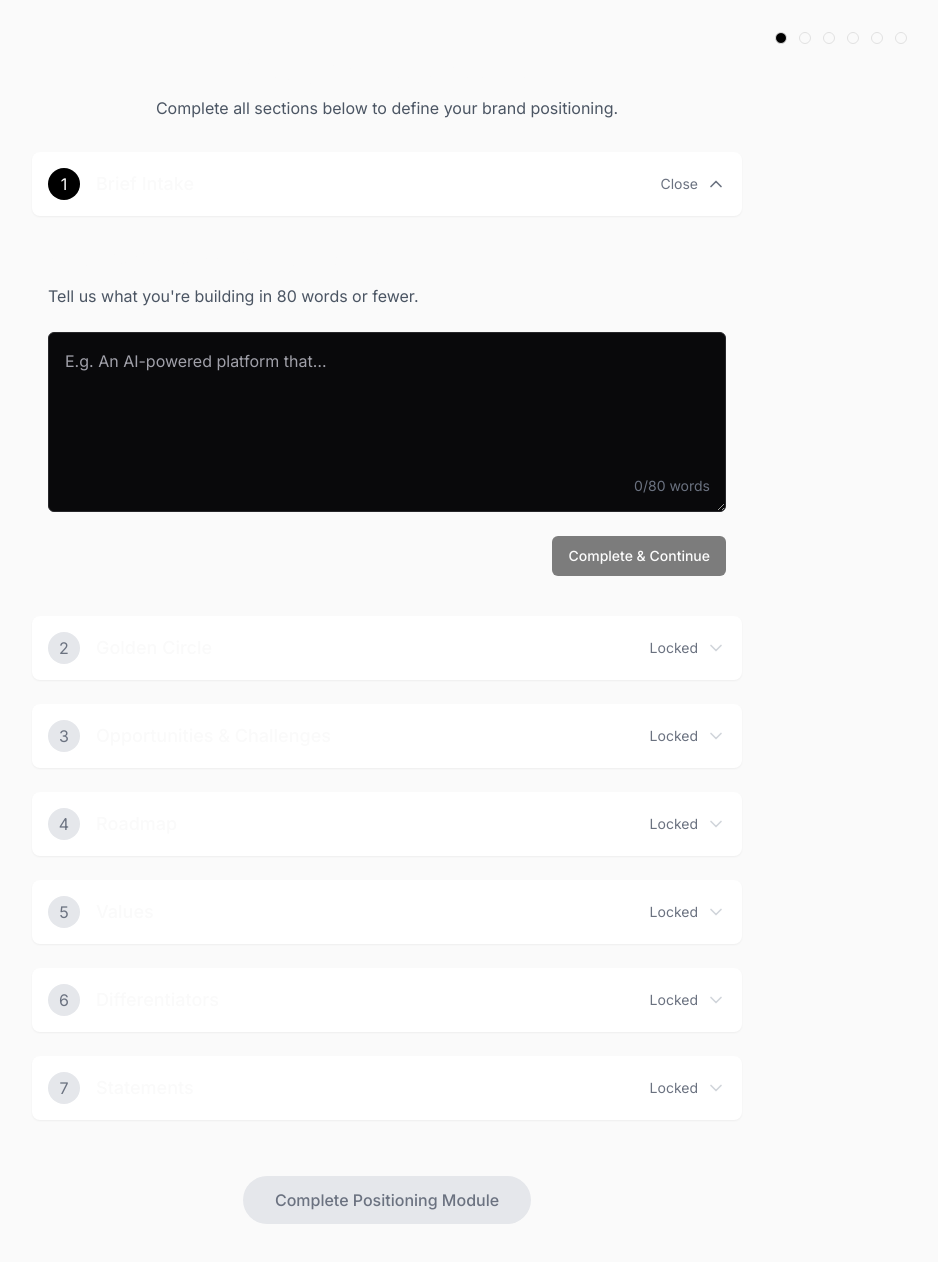
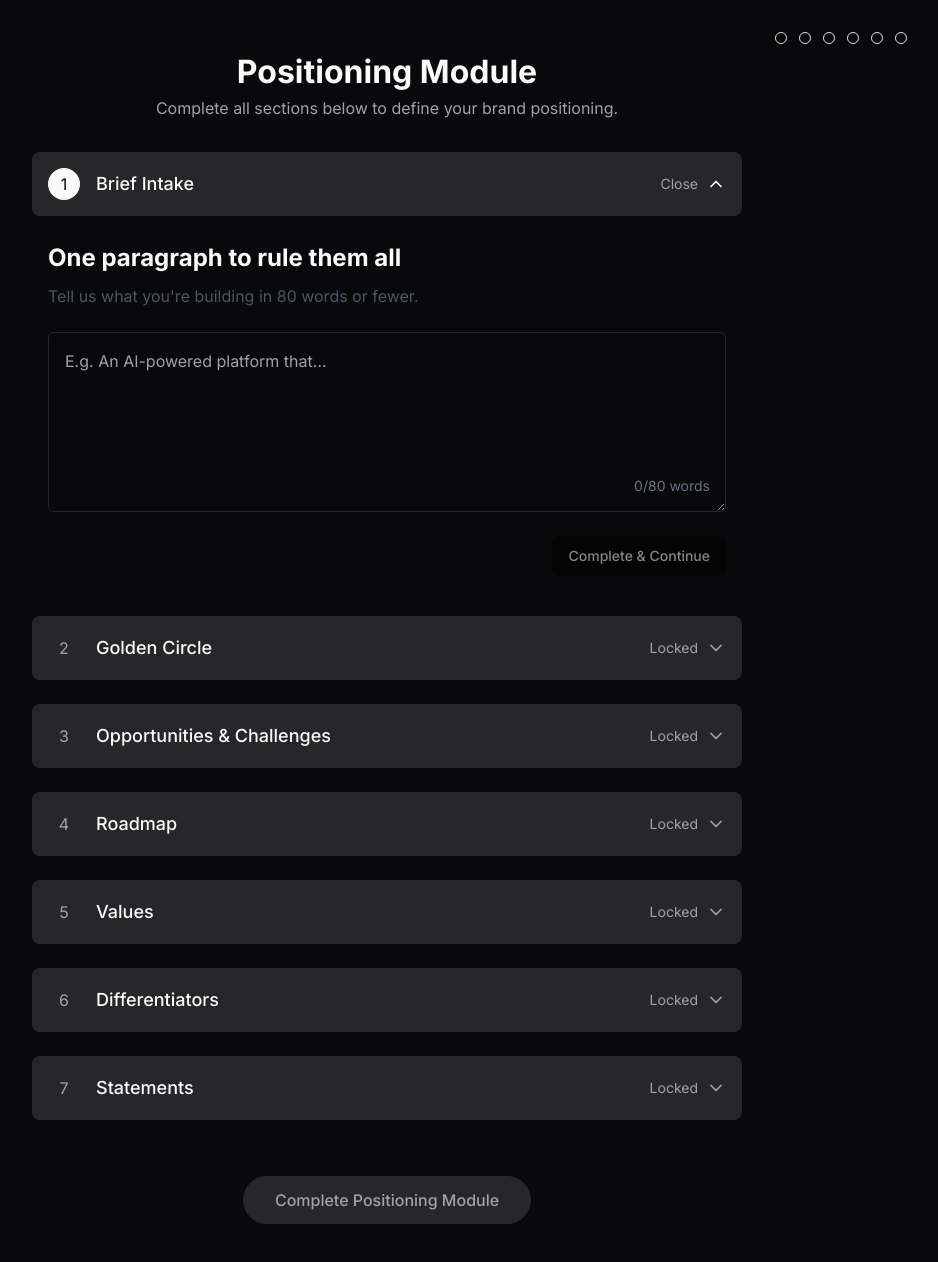
Before and after one commit to dvg-grappus/zero-brand-blueprint, a React (Vite) app: page /step/1 in a window 1280 px wide. Shown: the top 1262 px of the page, without its empty margins (253-1191 px from the left). Built offline with nearby package versions, Linux system fonts and the light colour scheme; a web font is replaced by a local one.

Commit message:
Fix: Apply dark mode styles to pages
Apply dark mode styles to the timeline and positioning pages to fix visual issues.

```diff
--- a/src/components/TimelineTopBar.tsx
+++ b/src/components/TimelineTopBar.tsx
@@ -12,13 +12,13 @@ const TimelineTopBar: React.FC<TopBarProps> = ({ currentStep, completedSteps })
 
   return (
     <motion.div
-      className="fixed top-0 left-0 right-0 h-[88px] bg-white flex items-center justify-between px-[120px] z-30 shadow-topbar"
+      className="fixed top-0 left-0 right-0 h-[88px] bg-background/95 backdrop-blur-sm border-b border-border flex items-center justify-between px-[120px] z-30"
       initial={{ y: -88 }}
       animate={{ y: 0 }}
       transition={{ duration: 0.4 }}
     >
       {/* Logo */}
-      <div className="satoshi-font font-bold text-[20px] tracking-[0.5em] text-black">
+      <div className="satoshi-font font-bold text-[20px] tracking-[0.5em] text-foreground">
         North of Zero
       </div>
 
@@ -29,14 +29,14 @@ const TimelineTopBar: React.FC<TopBarProps> = ({ currentStep, completedSteps })
           const isCompleted = completedSteps.includes(stepNumber);
           const isCurrent = currentStep === stepNumber;
 
-          let bgColor = "";
-          if (isCompleted) bgColor = "bg-cyan";
-          else if (isCurrent) bgColor = "bg-black";
+          let bgColor = "bg-transparent border-border";
+          if (isCompleted) bgColor = "bg-cyan border-cyan";
+          else if (isCurrent) bgColor = "bg-foreground border-foreground";
 
           return (
             <div
               key={i}
-              className={`w-5 h-5 border border-[#E0E0E0] ${bgColor} transition-colors duration-300`}
+              className={`w-5 h-5 border ${bgColor} transition-colors duration-300`}
             />
           );
         })}
@@ -44,8 +44,8 @@ const TimelineTopBar: React.FC<TopBarProps> = ({ currentStep, completedSteps })
 
       {/* Draft Info and Avatar */}
       <div className="flex items-center gap-4">
-        <span className="text-gray-700">Draft #041</span>
-        <div className="w-8 h-8 rounded-full bg-gray-200"></div>
+        <span className="text-muted-foreground">Draft #041</span>
+        <div className="w-8 h-8 rounded-full bg-muted"></div>
       </div>
     </motion.div>
   );
--- a/src/pages/StepPage.tsx
+++ b/src/pages/StepPage.tsx
@@ -1,4 +1,4 @@
-import React, { useState, useEffect } from "react";
+import React, { useState, useEffect, useContext } from "react";
 import { useParams, useNavigate } from "react-router-dom";
 import { motion } from "framer-motion";
 import OfflineToast from "@/components/OfflineToast";
@@ -201,14 +201,14 @@ const StepPage: React.FC = () => {
       completeStep,
       completedSteps,
     }}>
-      <div className="min-h-screen w-full bg-[#FAFAFA] pb-12">
+      <div className="min-h-screen w-full bg-background text-foreground pb-12">
         <OfflineToast />
 
         <StepProgress currentStep="all" />
 
         <div className="text-center pt-[48px] mb-8">
           <motion.h1
-            className="text-[32px] font-bold"
+            className="text-[32px] font-bold text-foreground"
             initial={{ opacity: 0, y: 10 }}
             animate={{ opacity: 1, y: 0 }}
             transition={{ duration: 0.4 }}
@@ -216,7 +216,7 @@ const StepPage: React.FC = () => {
             Positioning Module
           </motion.h1>
           <motion.p
-            className="text-gray-600"
+            className="text-muted-foreground"
             initial={{ opacity: 0, y: 10 }}
             animate={{ opacity: 1, y: 0 }}
             transition={{ duration: 0.4, delay: 0.1 }}
@@ -240,11 +240,11 @@ const StepPage: React.FC = () => {
                   onOpenChange={() => canOpen && toggleStep(stepConfig.id)}
                   className="w-full"
                 >
-                  <div className="flex items-center gap-4 bg-white p-4 rounded-lg shadow-sm">
+                  <div className="flex items-center gap-4 bg-secondary p-4 rounded-lg">
                     <div
                       className={`w-8 h-8 rounded-full flex items-center justify-center
-                      ${isStepCompleted ? "bg-cyan text-black" :
-                        isStepActive ? "bg-black text-white" : "bg-gray-200 text-gray-500"}`}
+                      ${isStepCompleted ? "bg-cyan text-background" :
+                        isStepActive ? "bg-foreground text-background" : "bg-muted text-muted-foreground"}`}
                     >
                       {isStepCompleted ? <Check className="w-4 h-4" /> : index + 1}
                     </div>
@@ -252,23 +252,20 @@ const StepPage: React.FC = () => {
                       <h3 className="font-medium text-lg">{stepConfig.name}</h3>
                     </div>
                     <CollapsibleTrigger disabled={!canOpen} className="flex items-center gap-2">
-                      <span className="text-sm text-gray-500">
+                      <span className="text-sm text-muted-foreground">
                         {isStepCompleted ? "Completed" :
                           isOpen ? "Close" :
                           canOpen ? "Expand" : "Locked"}
                       </span>
                       {isOpen ?
-                        <ChevronUp className={`w-5 h-5 ${canOpen ? "text-gray-500" : "text-gray-300"}`} /> :
-                        <ChevronDown className={`w-5 h-5 ${canOpen ? "text-gray-500" : "text-gray-300"}`} />
+                        <ChevronUp className={`w-5 h-5 ${canOpen ? "text-foreground" : "text-muted-foreground"}`} /> :
+                        <ChevronDown className={`w-5 h-5 ${canOpen ? "text-foreground" : "text-muted-foreground"}`} />
                       }
                     </CollapsibleTrigger>
                   </div>
                   <CollapsibleContent>
                     <div className="pt-6 pb-4 px-4">
-                      <Component
-                        onComplete={() => completeStep(stepConfig.id)}
-                        isValid={isStepValid(stepConfig.id)}
-                      />
+                      <Component />
                     </div>
                   </CollapsibleContent>
                 </Collapsible>
@@ -282,8 +279,8 @@ const StepPage: React.FC = () => {
               disabled={!completedSteps.includes("statements")}
               className={`px-8 py-3 rounded-full font-medium ${
                 completedSteps.includes("statements")
-                  ? "bg-black text-white hover:bg-cyan hover:text-black"
-                  : "bg-gray-200 text-gray-500"
+                  ? "bg-foreground text-background hover:bg-cyan hover:text-background"
+                  : "bg-muted text-muted-foreground"
               } transition-colors`}
             >
               Complete Positioning Module
--- a/src/pages/Timeline.tsx
+++ b/src/pages/Timeline.tsx
@@ -1,4 +1,3 @@
-
 import React, { useState, useEffect } from "react";
 import { motion, AnimatePresence } from "framer-motion";
 import TimelineTopBar from "@/components/TimelineTopBar";
@@ -18,7 +17,6 @@ const Timeline: React.FC = () => {
   const [completedSteps, setCompletedSteps] = useState<number[]>([]);
   const [showHelpDrawer, setShowHelpDrawer] = useState(false);
 
-  // Define all steps
   const steps: Step[] = [
     { id: 1, title: "Positioning", description: "Define purpose, edge and long-range roadmap.", duration: "4 min" },
     { id: 2, title: "Audience", description: "Segment target cohorts and mine core insights.", duration: "5 min" },
@@ -36,16 +34,13 @@ const Timeline: React.FC = () => {
     { id: 14, title: "Brand Book", description: "Bind everything into a polished PDF kit.", duration: "1 min" },
   ];
 
-  // Handle keyboard shortcuts
   useEffect(() => {
     const handleKeyDown = (e: KeyboardEvent) => {
-      // Toggle help drawer with "?"
       if (e.key === "?") {
         setShowHelpDrawer(prev => !prev);
         return;
       }
 
-      // Handle Command + Number shortcuts
       if (e.metaKey && !isNaN(Number(e.key)) && Number(e.key) >= 1 && Number(e.key) <= 14) {
         const stepNumber = Number(e.key);
         document.getElementById(`step-card-${stepNumber}`)?.scrollIntoView({ behavior: "smooth" });
@@ -61,12 +56,10 @@ const Timeline: React.FC = () => {
 
   const handleStepView = (stepId: number) => {
     console.log(`onStepView fired for step ${stepId}`);
-    // This would typically fire an analytics event
   };
 
   const handleStepBegin = (stepId: number) => {
     console.log(`onBeginStep fired for step ${stepId}`);
-    // This would typically fire an analytics event
   };
 
   const getStepStatus = (stepId: number): "todo" | "current" | "done" => {
@@ -76,7 +69,7 @@ const Timeline: React.FC = () => {
   };
 
   return (
-    <div className="min-h-screen w-full bg-[#FAFAFA]">
+    <div className="min-h-screen w-full bg-background text-foreground">
       <TimelineTopBar currentStep={currentStep} completedSteps={completedSteps} />
       <OfflineToast />
 
@@ -87,13 +80,12 @@ const Timeline: React.FC = () => {
           animate={{ opacity: 1, y: 0 }}
           transition={{ duration: 0.4 }}
         >
-          <h1 className="inter-font font-bold text-[32px] text-black mb-2">Your route beyond zero.</h1>
-          <p className="inter-font text-[18px] text-gray-600 mb-8">
+          <h1 className="inter-font font-bold text-[32px] text-foreground mb-2">Your route beyond zero.</h1>
+          <p className="inter-font text-[18px] text-muted-foreground mb-8">
             Fourteen concise modules. Move in order or jump to what matters.
           </p>
         </motion.div>
 
-        {/* Timeline */}
         <div className="flex justify-center">
           <div className="relative">
             {steps.map((step, index) => (
@@ -113,9 +105,8 @@ const Timeline: React.FC = () => {
         </div>
       </div>
 
-      {/* Help toggle button */}
       <motion.button
-        className="fixed right-6 bottom-6 w-12 h-12 bg-white rounded-full shadow-md flex items-center justify-center text-xl font-semibold z-50 hover:bg-gray-50 focus:outline-none focus:ring focus:ring-cyan/40"
+        className="fixed right-6 bottom-6 w-12 h-12 bg-secondary text-secondary-foreground rounded-full shadow-md flex items-center justify-center text-xl font-semibold z-50 hover:bg-secondary/90 focus:outline-none focus:ring focus:ring-ring"
         onClick={() => setShowHelpDrawer(prev => !prev)}
         whileHover={{ scale: 1.05 }}
         whileTap={{ scale: 0.95 }}
@@ -123,7 +114,6 @@ const Timeline: React.FC = () => {
         ?
       </motion.button>
 
-      {/* Help drawer */}
       <AnimatePresence>
         {showHelpDrawer && (
           <HelpDrawer isOpen={showHelpDrawer} onClose={() => setShowHelpDrawer(false)} />
```
